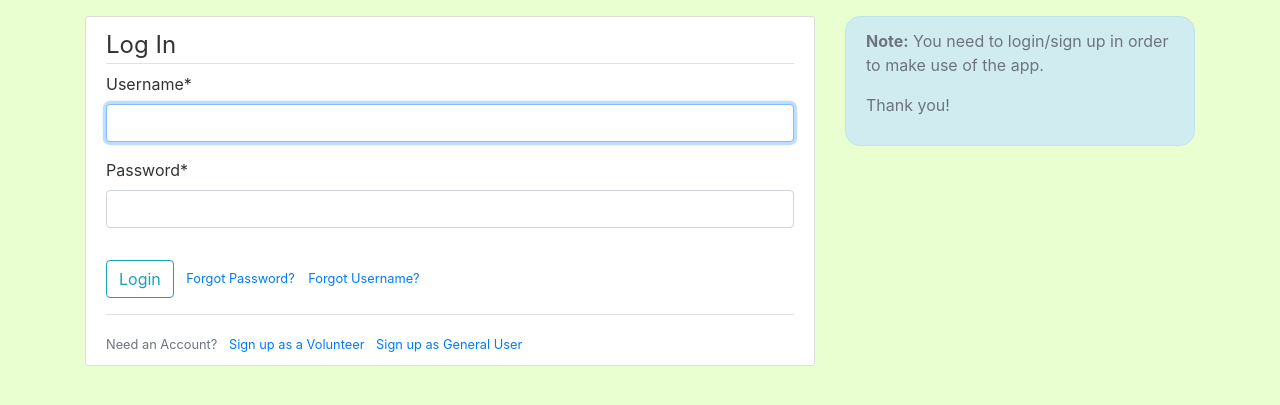
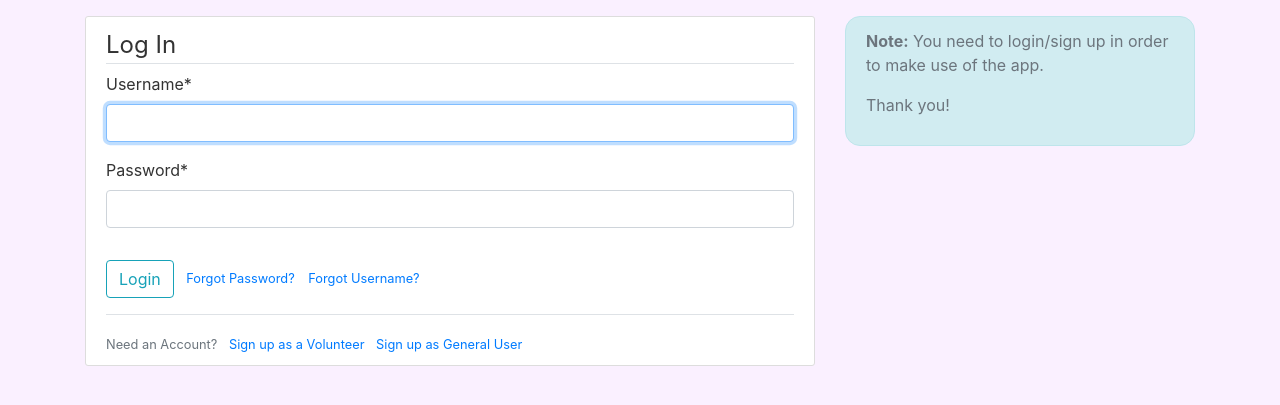
Before and after one commit to hrishikeshathalye/PPL-Project, a Django app: page / in a window 1280 px wide. Shown: the part 64-469 px from the top of the page. Run offline with Django 3.2, Linux system fonts and the light colour scheme; parts of the project's set-up code (start-up, migrations or seed data) failed here and were passed over; some libraries are stand-ins or nearby versions.

Commit message:
Add files via upload

```diff
--- a/django_project/blog/static/blog/light.css
+++ b/django_project/blog/static/blog/light.css
@@ -1,5 +1,5 @@
 body {
-    background-color: #eaffd0;
+    background-color: #FAF0FF;
     color: #333333;
     margin-top: 5rem;
   }
--- a/django_project/blog/static/blog/main.css
+++ b/django_project/blog/static/blog/main.css
@@ -1,5 +1,5 @@
 body {
-    background-color: #eaffd0;
+    background-color: #FAF0FF;
     color: #333333;
     margin-top: 5rem;
   }
```
